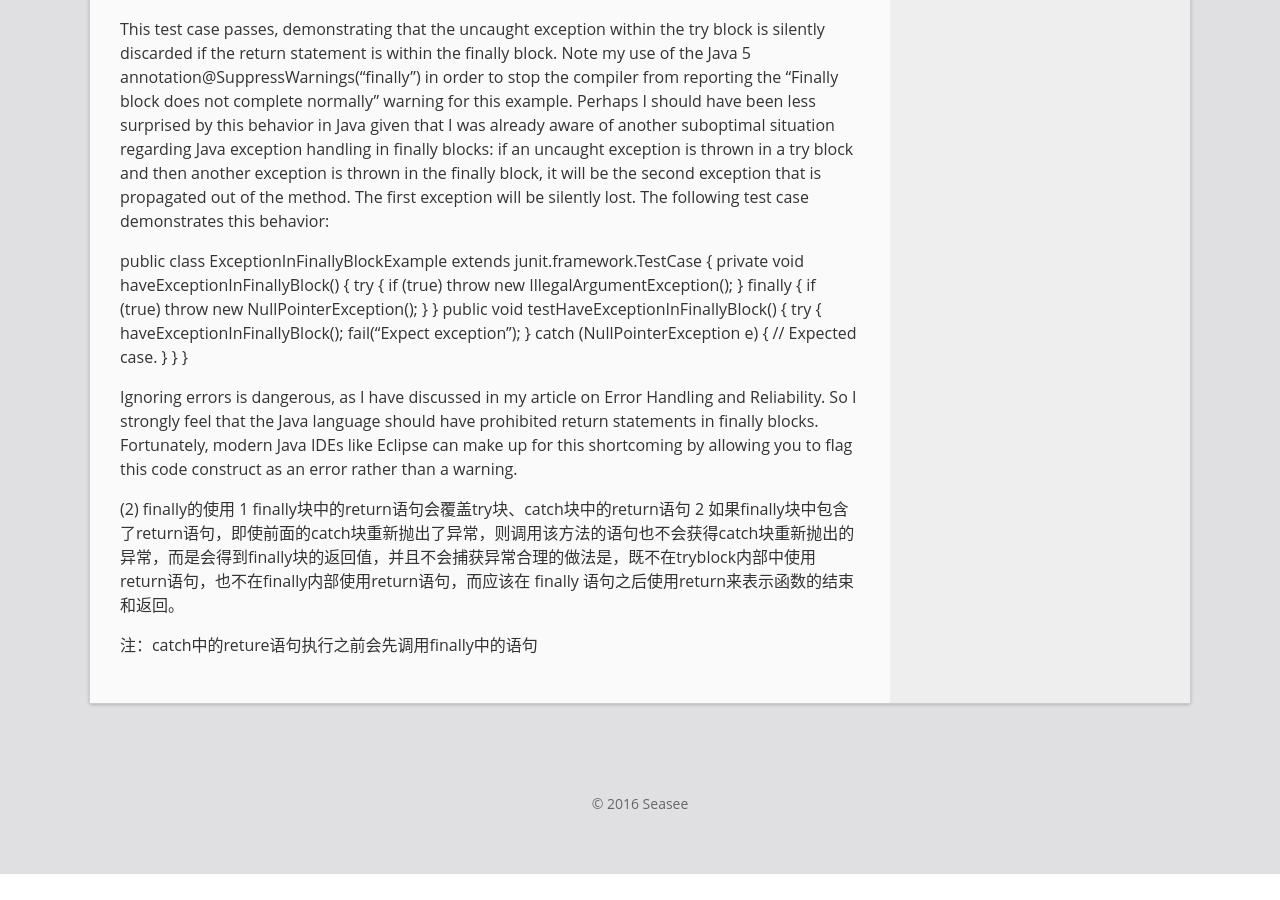
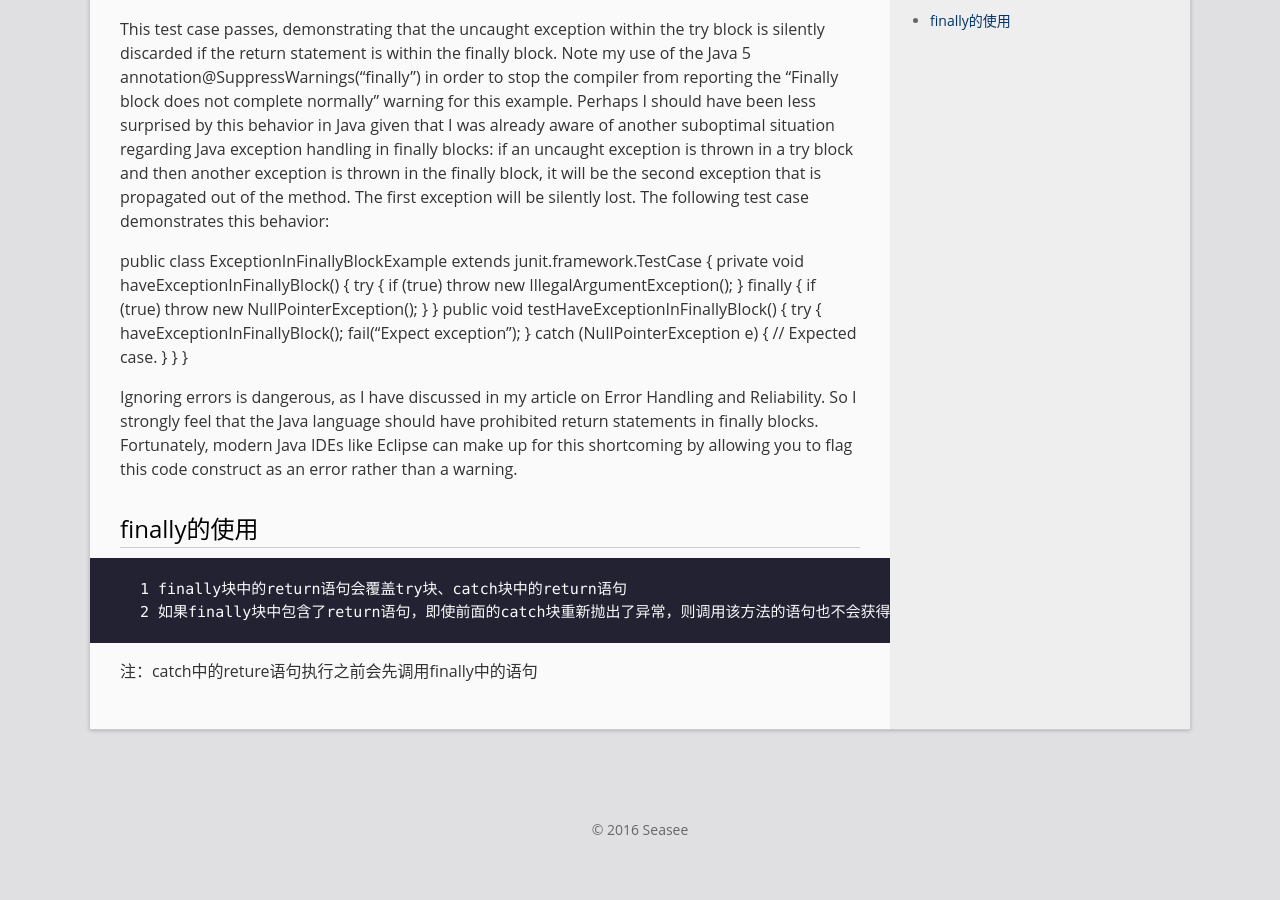
Before and after one commit to E-Present/e-present.github.io, a Jekyll site: the page built from _posts/2014-03-12-exception-finally.md, in a window 1280 px wide and 900 px high, scrolled down 1312 px. Built offline with Jekyll 4.4.1, drawn with Linux system fonts in a browser that asks for light colours; before the commit the page ends 2186 px from its top, so only the background shows below that.

Commit message:
Update 2014-03-12-exception-finally.md

```diff
--- a/_posts/2014-03-12-exception-finally.md
+++ b/_posts/2014-03-12-exception-finally.md
@@ -5,6 +5,7 @@ date:   2014-03-12 22:00:13
 categories: java
 permalink: /blogs/exception-finally
 ---
+
 (1)   There is always something more to learn. That was the lesson for me last week when I learned something new about the Java programming language, despite having used professionally it for almost 10 years.
 I was upgrading a Java web application toWebSphere server version 6.1 and as the first step I switched the development environment toRational Application Developer version 7. With the new IDE came an improved compiler that reported additional warnings, so it didn't surprise me to see hundreds of new warnings. It is a standard practice of mine to eliminate warnings, even harmless ones, since a significant warning can easily be missed if harmless warnings are allowed to remain. As I worked my way through the warnings, I came across a new one I did not recognize: "Finally block does not complete normally". A simplified version of the code producing this warning is shown below:
 
@@ -87,7 +88,7 @@ public class ExceptionInFinallyBlockExample
 
 Ignoring errors is dangerous, as I have discussed in my article on Error Handling and Reliability. So I strongly feel that the Java language should have prohibited return statements in finally blocks. Fortunately, modern Java IDEs like Eclipse can make up for this shortcoming by allowing you to flag this code construct as an error rather than a warning.
 
-(2)  finally的使用
+# finally的使用
     1 finally块中的return语句会覆盖try块、catch块中的return语句
     2 如果finally块中包含了return语句，即使前面的catch块重新抛出了异常，则调用该方法的语句也不会获得catch块重新抛出的异常，而是会得到finally块的返回值，并且不会捕获异常合理的做法是，既不在tryblock内部中使用return语句，也不在finally内部使用return语句，而应该在 finally 语句之后使用return来表示函数的结束和返回。
 
```
